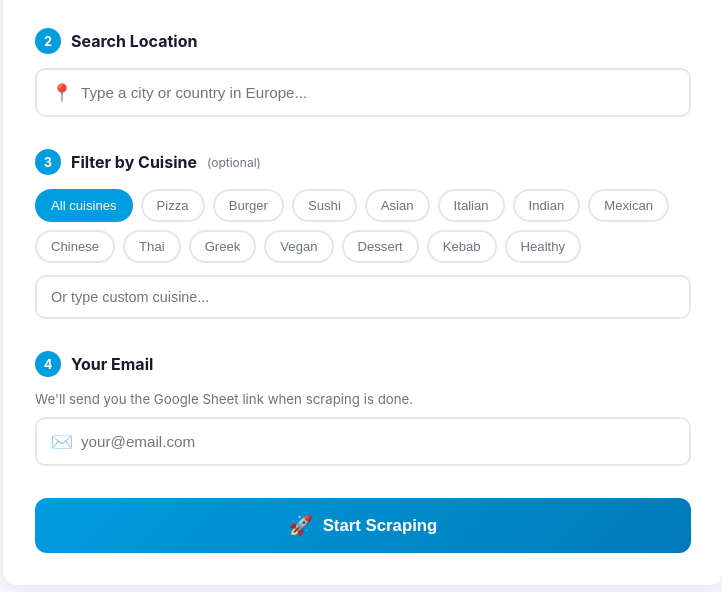
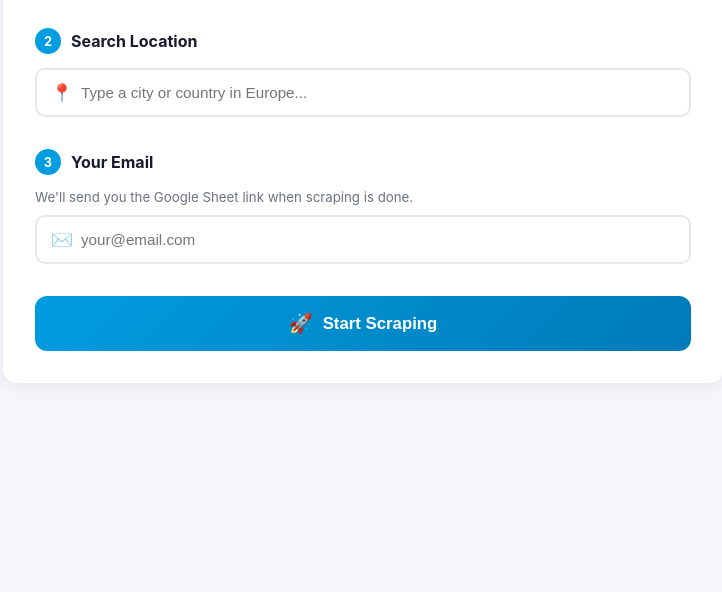
Before and after one commit to choice-hub/restaurant-scraper, a plain HTML site: page frontend/index.html in a window 1280 px wide. Shown: the part 288-880 px from the top of the page, without its empty margins (277-999 px from the left). After the commit the page ends 800 px from the top, so only its background shows below. Drawn offline with Linux system fonts and the light colour scheme.

Commit message:
Remove cuisine filter — scrape all restaurants by region

```diff
--- a/frontend/app.js
+++ b/frontend/app.js
@@ -115,9 +115,7 @@ document.getElementById('btnScrape').addEventListener('click', async () => {
   const platform = document.querySelector('input[name=platform]:checked')?.value;
   const location = document.getElementById('location').value.trim();
   const email = document.getElementById('email').value.trim();
-  const activeChip = document.querySelector('.chip.active');
-  const cuisine = document.getElementById('cuisineCustom').value.trim()
-    || (activeChip && activeChip.dataset.value !== '' ? activeChip.dataset.value : '');
+  const cuisine = '';
 
   if (!location) return alert('Please enter a city or country.');
   if (!email || !email.includes('@')) return alert('Please enter a valid email address.');
--- a/frontend/index.html
+++ b/frontend/index.html
@@ -51,34 +51,9 @@
         <ul class="autocomplete-list" id="autocompleteList"></ul>
       </section>
 
-      <!-- Step 3: Cuisine Filter -->
+      <!-- Step 3: Email -->
       <section class="step">
-        <h2><span class="step-num">3</span> Filter by Cuisine <span class="optional">(optional)</span></h2>
-        <div class="cuisine-wrap">
-          <div class="cuisine-chips" id="cuisineChips">
-            <button class="chip active" data-value="">All cuisines</button>
-            <button class="chip" data-value="pizza">Pizza</button>
-            <button class="chip" data-value="burger">Burger</button>
-            <button class="chip" data-value="sushi">Sushi</button>
-            <button class="chip" data-value="asian">Asian</button>
-            <button class="chip" data-value="italian">Italian</button>
-            <button class="chip" data-value="indian">Indian</button>
-            <button class="chip" data-value="mexican">Mexican</button>
-            <button class="chip" data-value="chinese">Chinese</button>
-            <button class="chip" data-value="thai">Thai</button>
-            <button class="chip" data-value="greek">Greek</button>
-            <button class="chip" data-value="vegan">Vegan</button>
-            <button class="chip" data-value="dessert">Dessert</button>
-            <button class="chip" data-value="kebab">Kebab</button>
-            <button class="chip" data-value="healthy">Healthy</button>
-          </div>
-          <input type="text" id="cuisineCustom" placeholder="Or type custom cuisine..." />
-        </div>
-      </section>
-
-      <!-- Step 4: Email -->
-      <section class="step">
-        <h2><span class="step-num">4</span> Your Email</h2>
+        <h2><span class="step-num">3</span> Your Email</h2>
         <p class="hint">We'll send you the Google Sheet link when scraping is done.</p>
         <div class="input-group">
           <span class="input-icon">✉️</span>
```
Also changed, not shown: 1 other file.
